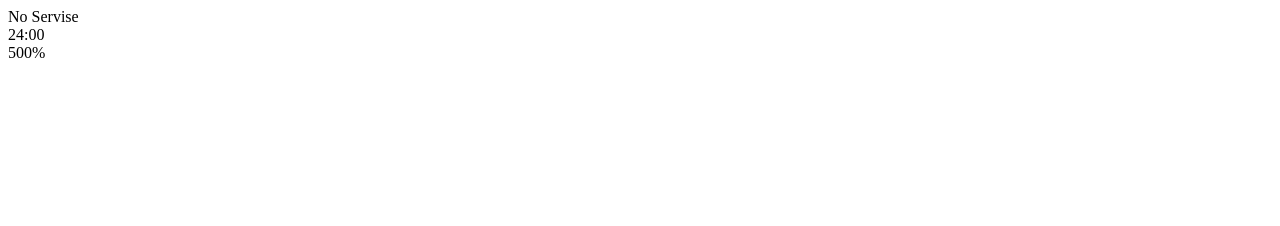
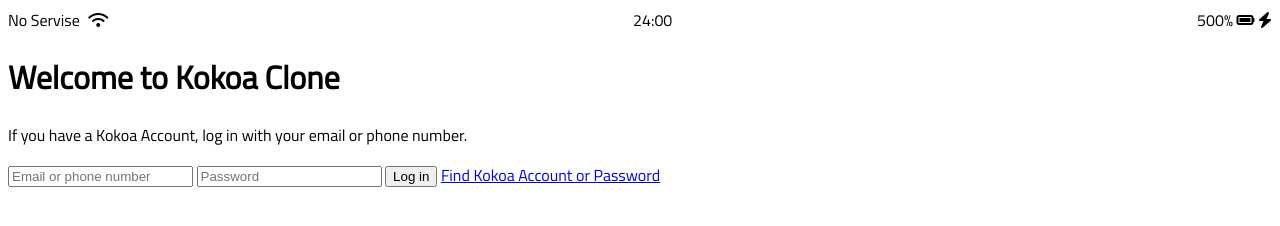
Before and after one commit to banksu/kokoa_clone_2020, a plain HTML site: page index.html in a window 1280 px wide. Drawn offline with Linux system fonts and the light colour scheme.

Commit message:
Kokoatalk Cloning #6.4

```diff
--- /dev/null
+++ b/css/styles.css
@@ -0,0 +1,12 @@
+@import url("https://fonts.googleapis.com/css2?family=Titillium+Web:ital,wght@0,400;1,200&display=swap");
+body {
+  font-family: "Titillium Web", sans-serif;
+}
+
+.status-bar {
+  display: flex;
+  justify-content: space-between;
+}
+.status-bar__column:first-child span {
+  margin-right: 5px;
+}
--- a/index.html
+++ b/index.html
@@ -1,24 +1,43 @@
 <!DOCTYPE html>
 <html lang="en">
   <head>
+    <link rel="stylesheet" href="css/styles.css" />
     <meta charset="UTF-8" />
     <meta name="viewport" content="width=device-width, initial-scale=1.0" />
-    <title>Walcome to Kokoa Talk</title>
+    <title>Welcome to Kokoa Talk</title>
   </head>
   <body>
     <div class="status-bar">
       <div class="status-bar__column">
         <span>No Servise</span>
-        <!-- To Do Wifi Icon -->
+        <i class="fas fa-wifi"></i>
       </div>
       <div class="status-bar__column">
         <span>24:00</span>
       </div>
       <div class="status-bar__column">
         <span>500%</span>
-        <!-- Battery Icon -->
-        <!-- Lightning -->
+        <i class="fas fa-battery-full"></i>
+        <i class="fas fa-bolt"></i>
       </div>
     </div>
+
+    <header class="welcome-header">
+      <h1 class="welcome-header__title">Welcome to Kokoa Clone</h1>
+      <p class="welcome-header__text">
+        If you have a Kokoa Account, log in with your email or phone number.
+      </p>
+    </header>
+    <form id="login-form">
+      <input type="text" placeholder="Email or phone number" />
+      <input type="password" placeholder="Password" />
+      <input type="submit" value="Log in" />
+      <a href="#">Find Kokoa Account or Password</a>
+    </form>
+
+    <script
+      src="https://kit.fontawesome.com/51499f1680.js"
+      crossorigin="anonymous"
+    ></script>
   </body>
 </html>
```
